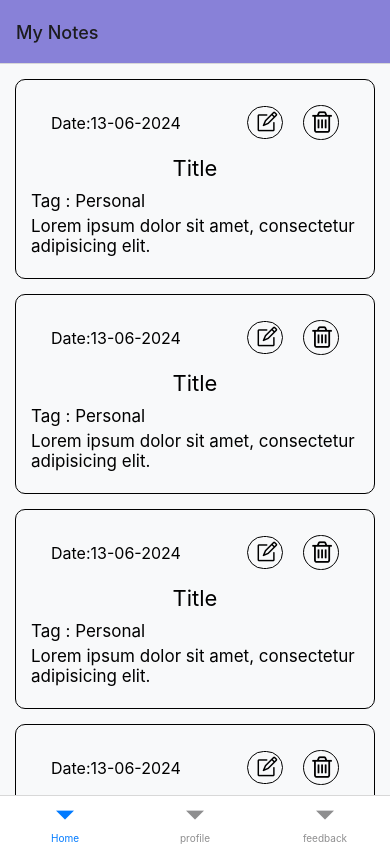
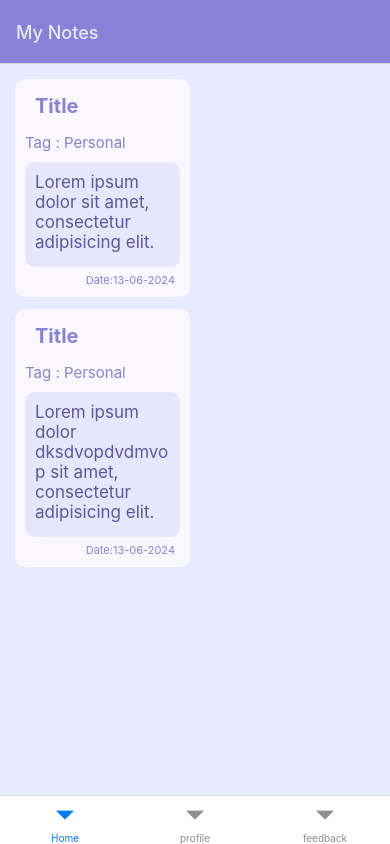
Before and after one commit to Sandeepbhamdare/ReactNativeProject, a React Native app: screen /Home in a window 390 px wide. Built offline with nearby package versions, Linux system fonts and the light colour scheme.

Commit message:
change Ui of NoteList

```diff
--- a/components/NotesContainer.jsx
+++ b/components/NotesContainer.jsx
@@ -1,131 +1,74 @@
 import React from "react";
 import { ScrollView, StyleSheet, Text, View } from "react-native";
-import Icon from "react-native-vector-icons/FontAwesome";
-import FormIcon from "react-native-vector-icons/AntDesign";
-
 
 export default function NotesContainer() {
     return (
+        <ScrollView nestedScrollEnabled={true} style={{ backgroundColor: "#e6ebff" }} >
+            <View style={styles.notesContainer}>
 
-        <ScrollView nestedScrollEnabled={true}>
-        <View style={styles.notesContainer}>
+                <View style={styles.card}>
+                    <Text style={styles.cardHead}>Title</Text>
+                    <Text style={styles.cardTag}>Tag : Personal</Text>
+                    <Text style={styles.cardBody}>Lorem ipsum dolor sit amet, consectetur adipisicing elit.</Text>
+                    <Text style={styles.cardDate}>Date:13-06-2024</Text>
+                </View>
+                <View style={styles.card}>
+                    <Text style={styles.cardHead}>Title</Text>
+                    <Text style={styles.cardTag}>Tag : Personal</Text>
+                    <Text style={styles.cardBody}>Lorem ipsum dolor dksdvopdvdmvop sit amet, consectetur adipisicing elit.</Text>
+                    <Text style={styles.cardDate}>Date:13-06-2024</Text>
+                </View>
+            </View>
+        </ScrollView>
 
-            <View style={styles.card}>
-                <View style={styles.cardTopSection}>
-
-                    <Text style={{ fontSize: 16 }}>Date:13-06-2024</Text>
-
-                    <View style={styles.cardIcons}>
-                        <FormIcon name="form" style={styles.iconEdit} size={21}></FormIcon>
-                        <Icon name="trash-o" size={25} style={styles.iconDelete}></Icon>
-                    </View>
-                </View>
-                <Text style={styles.cardHead}>Title</Text>
-                <Text style={styles.cardBottomSection}>Tag : Personal</Text>
-                <Text style={styles.cardBottomSection}>Lorem ipsum dolor sit amet, consectetur adipisicing elit.</Text>
-            </View>
-            <View style={styles.card}>
-                <View style={styles.cardTopSection}>
-
-                    <Text style={{ fontSize: 16 }}>Date:13-06-2024</Text>
-
-                    <View style={styles.cardIcons}>
-                        <FormIcon name="form" style={styles.iconEdit} size={21}></FormIcon>
-                        <Icon name="trash-o" size={25} style={styles.iconDelete}></Icon>
-                    </View>
-                </View>
-                <Text style={styles.cardHead}>Title</Text>
-                <Text style={styles.cardBottomSection}>Tag : Personal</Text>
-                <Text style={styles.cardBottomSection}>Lorem ipsum dolor sit amet, consectetur adipisicing elit.</Text>
-            </View>
-            <View style={styles.card}>
-                <View style={styles.cardTopSection}>
-
-                    <Text style={{ fontSize: 16 }}>Date:13-06-2024</Text>
-
-                    <View style={styles.cardIcons}>
-                        <FormIcon name="form" style={styles.iconEdit} size={21}></FormIcon>
-                        <Icon name="trash-o" size={25} style={styles.iconDelete}></Icon>
-                    </View>
-                </View>
-                <Text style={styles.cardHead}>Title</Text>
-                <Text style={styles.cardBottomSection}>Tag : Personal</Text>
-                <Text style={styles.cardBottomSection}>Lorem ipsum dolor sit amet, consectetur adipisicing elit.</Text>
-            </View>
-            <View style={styles.card}>
-                <View style={styles.cardTopSection}>
-
-                    <Text style={{ fontSize: 16 }}>Date:13-06-2024</Text>
-
-                    <View style={styles.cardIcons}>
-                        <FormIcon name="form" style={styles.iconEdit} size={21}></FormIcon>
-                        <Icon name="trash-o" size={25} style={styles.iconDelete}></Icon>
-                    </View>
-                </View>
-                <Text style={styles.cardHead}>Title</Text>
-                <Text style={styles.cardBottomSection}>Tag : Personal</Text>
-                <Text style={styles.cardBottomSection}>Lorem ipsum dolor sit amet, consectetur adipisicing elit.</Text>
-            </View>
-
-        </View>
-    </ScrollView>
     )
 }
 
 const styles = StyleSheet.create({
     notesContainer: {
-        backgroundColor: "#f8f9fa",
+        flex: 1,
+        flexDirection: "row",
+        flexWrap: "wrap",
+        // backgroundColor: "#EDECFE",
         padding: 15,
-        gap: 15
+        gap: 12
     },
     card: {
-        // backgroundColor: "gray",
-        padding: 15,
-        height: 200,
+        padding: 10,
+        width: 175,
         borderRadius: 10,
-        borderWidth: 1
-    },
-    cardTopSection: {
-        flexDirection: "row",
-        justifyContent: "space-between",
-        paddingVertical: 10,
-        marginHorizontal: 20,
-        alignItems: "center"
-    },
-    cardIcons: {
-        flexDirection: "row",
-        gap: 20
-    },
-    iconDelete: {
-        paddingVertical: 4,
-        paddingLeft: 8,
-        paddingRight: 6,
-        borderWidth: 1,
-        borderColor: "black",
-        borderRadius: 20,
-        alignSelf: "center",
-    },
-    iconEdit: {
-        alignSelf: "center",
-        paddingVertical: 4,
-        paddingLeft: 8,
-        paddingRight: 5,
-        borderWidth: 1,
-        borderColor: "black",
-        borderRadius: 20
+        backgroundColor: "#fbf7ff",
+        paddingBottom: 30
     },
     cardHead: {
-        textAlign: "center",
-        fontSize: 22,
+        color: "#8881d8",
+        fontWeight: "bold",
+        fontSize: 20,
         paddingHorizontal: 10,
         paddingVertical: 5
     },
-    cardBottomSection: {
-        marginTop: 5,
+    cardBody: {
+        color: "#5d579c",
+        backgroundColor: "#e8e6ff",
+        padding: 10,
+        borderRadius: 10,
+        paddingBottom: 15,
         fontSize: 17
     },
-    navBar: {
-        backgroundColor: "blue",
-        height: "20%",
+    cardTag: {
+        fontSize: 15,
+        paddingVertical: 10,
+        color: "#8881d8"
+    },
+    cardDate: {
+        paddingTop: 15,
+        fontSize: 11,
+        // textAlign: "right",
+        color: "#8881d8",
+        position: "absolute",
+        bottom: 10,
+        right: 15
     }
+
+
 })
--- a/components/TabNavigationRoutes.jsx
+++ b/components/TabNavigationRoutes.jsx
@@ -19,7 +19,8 @@ const HomeScreenStack = () => {
                     headerSearchBarOptions: "Search",
                     headerStyle: {
                         backgroundColor: "#8881d8",
-                    }
+                    },
+                    headerTintColor:"#e6ebff"
                 }} />
         </Stack.Navigator>
     )
```
Also changed, not shown: components/Navbar.jsx (deleted, +0 -19 lines).
